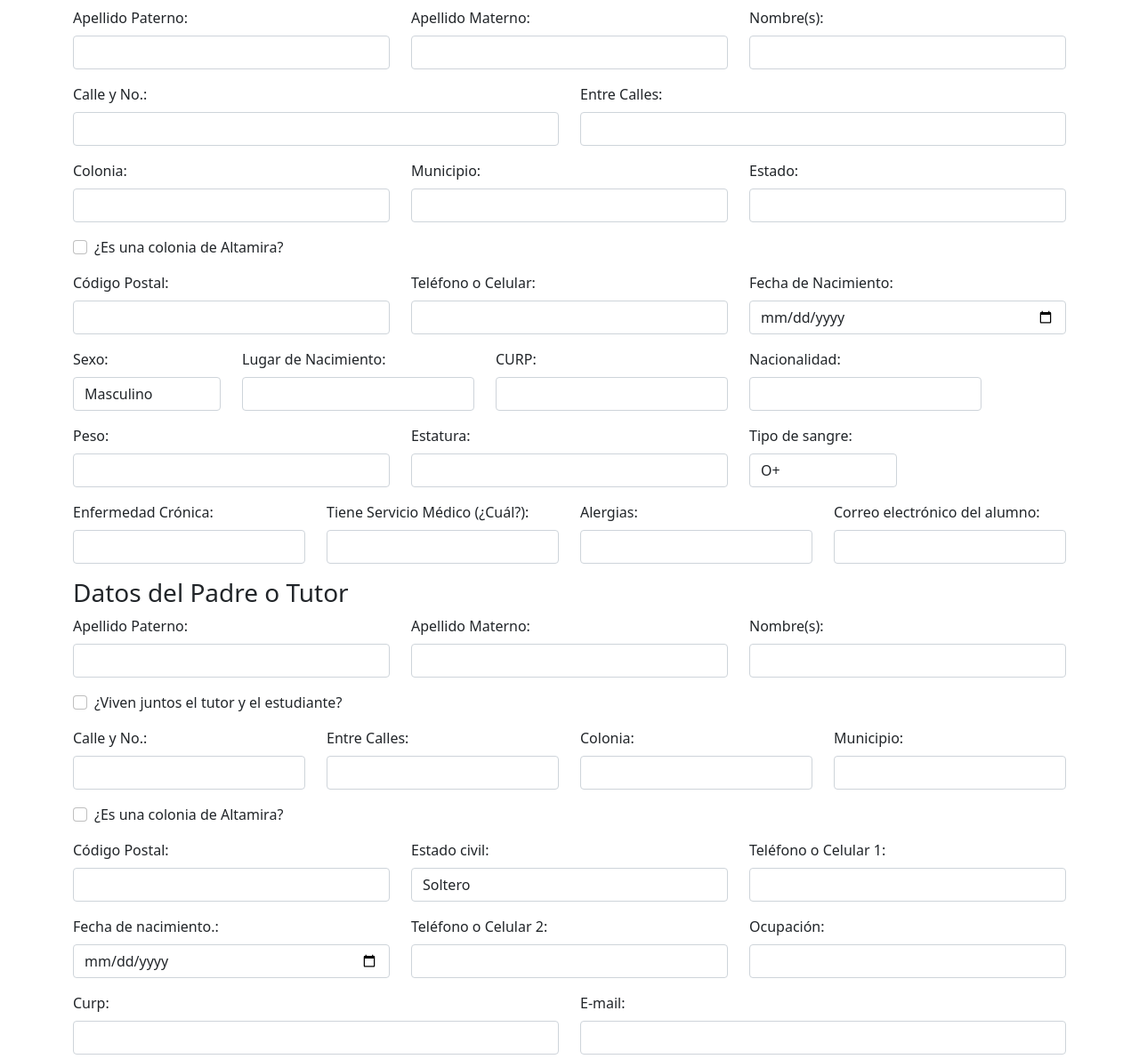
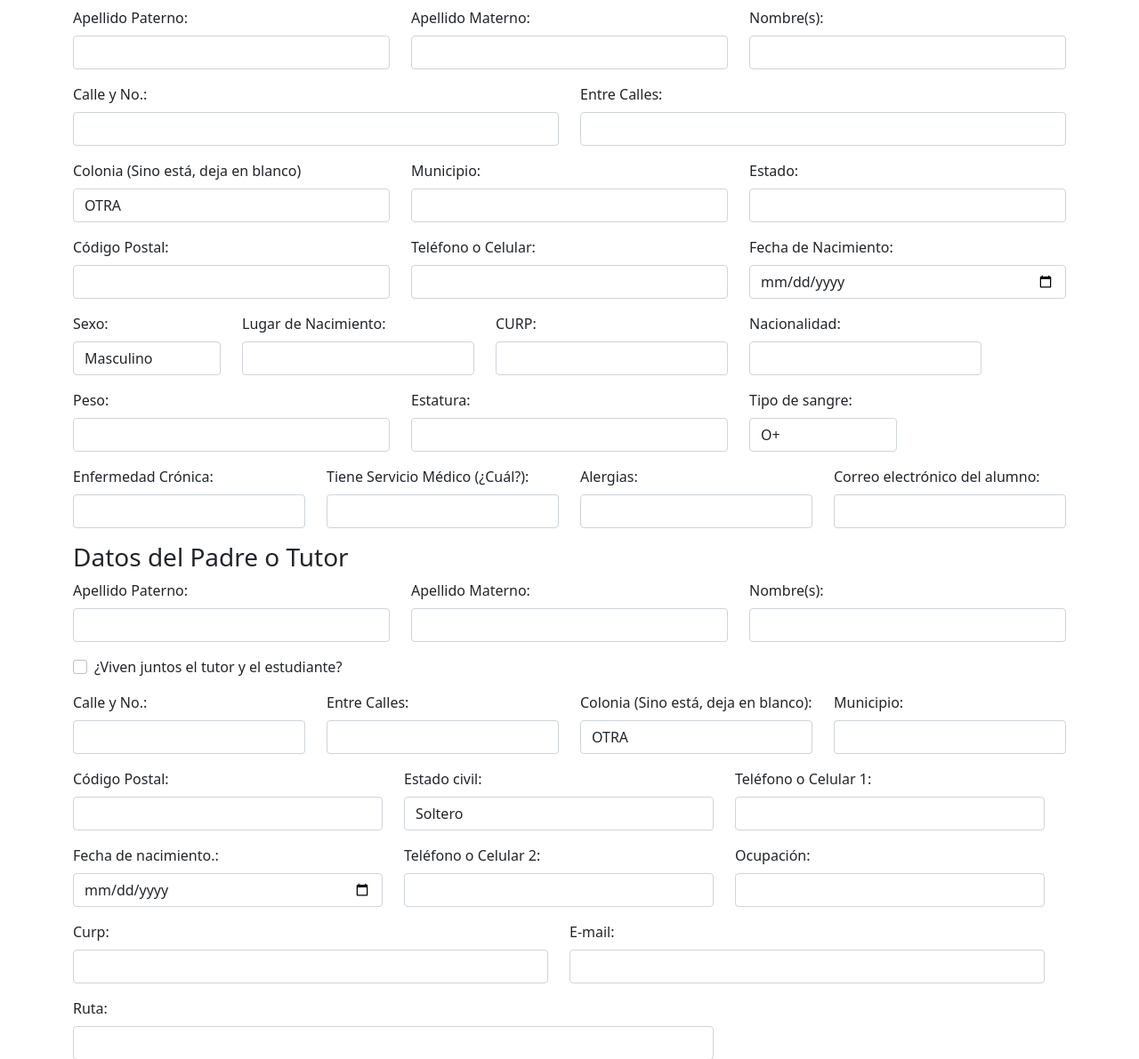
Before and after one commit to BrayanGR21/Formulario, a PHP site: page / in a window 1280 px wide. Shown: the part 184-1375 px from the top of the page at 89% size. Run offline with PHP 8.4, Linux system fonts and the light colour scheme; some libraries are stand-ins or nearby versions.

Commit message:
Add files via upload

```diff
--- a/rutas/index.php
+++ b/rutas/index.php
@@ -94,10 +94,13 @@
 
             <div class="row">
                 <div class="mb-3 col-md-4">
-                    <label for="colonia" class="form-label">Colonia:</label>
-                    <input type="text" class="form-control" id="n_colonia" name="colonia" required>
-                    <input type="hidden"   id="id_colonia" name="id_colonia" required>
+                    <label for="colonia" class="form-label">Colonia (Sino está, deja en blanco)</label>
+                    <input type="text" class="form-control" id="n_colonia" name="colonia" value="OTRA" required
+                            onfocus="if (this.value === 'OTRA') { this.value = ''; }"
+                            onblur="if (this.value === '') { this.value = 'OTRA'; }">
+                    <input type="hidden" id="id_colonia" name="id_colonia" required>
                 </div>
+
                 <div class="mb-3 col-md-4">
                     <label for="municipio" class="form-label">Municipio:</label>
                     <input type="text" class="form-control" id="municipio" name="municipio" required>
@@ -106,35 +109,21 @@
                     <label for="estado" class="form-label">Estado:</label>
                     <input type="text" class="form-control" id="estado" name="estado" required>
                 </div>
+
+                <script>
+                    document.getElementById('n_colonia').addEventListener('input', function() {
+                        // Solo establecer Altamira y Tamaulipas si el campo de colonia tiene texto
+                        if (this.value.trim() !== '') {
+                            document.getElementById('municipio').value = 'Altamira';
+                            document.getElementById('estado').value = 'Tamaulipas';
+                        } else {
+                            // Limpiar los campos si no hay texto en colonia
+                            document.getElementById('municipio').value = '';
+                            document.getElementById('estado').value = '';
+                        }
+                    });
+                </script>
             </div>
-            <div class="form-check mb-3">
-                <input class="form-check-input" type="checkbox" id="esAltamira" onchange="llenarCamposAltamira()">
-                <label class="form-check-label" for="esAltamira">
-                    ¿Es una colonia de Altamira?
-                </label>
-            </div>
-
-            <!-- Si es que es de Altamira -->
-            <script>
-            function llenarCamposAltamira() {
-                const esAltamira = document.getElementById("esAltamira").checked;
-                const municipioInput = document.getElementById("municipio");
-                const estadoInput = document.getElementById("estado");
-
-                if (esAltamira) {
-                    municipioInput.value = "Altamira";
-                    estadoInput.value = "Tamaulipas";
-                    municipioInput.readOnly = true;
-                    estadoInput.readOnly = true;
-                } else {
-                    municipioInput.value = "";
-                    estadoInput.value = "";
-                    municipioInput.readOnly = false;
-                    estadoInput.readOnly = false;
-                }
-            }
-            </script>
-
 
             <div class="row">
                 <div class="mb-3 col-md-4">
@@ -239,7 +228,7 @@
                     ¿Viven juntos el tutor y el estudiante?
                 </label>
             </div>
-<!-- Si es de altamira pero del tutor -->
+
             <div class="row">
                 <div class="mb-3 col-md-3">
                     <label for="calle_tutor" class="form-label">Calle y No.:</label>
@@ -250,35 +239,25 @@
                     <input type="text" class="form-control" id="entre_calles_tutor" name="entre_calles_tutor" required>
                 </div>
                 <div class="mb-3 col-md-3">
-                    <label for="colonia_tutor" class="form-label">Colonia:</label>
-                    <input type="text" class="form-control" id="colonia_tutor" name="colonia_tutor" required>
+                    <label for="colonia_tutor" class="form-label">Colonia (Sino está, deja en blanco):</label>
+                    <input type="text" class="form-control" id="colonia_tutor" name="colonia_tutor" value="OTRA" required
+                            onfocus="if (this.value === 'OTRA') { this.value = ''; }"
+                            onblur="if (this.value === '') { this.value = 'OTRA'; }">
                 </div>
+
                 <div class="mb-3 col-md-3">
                     <label for="municipio_tutor" class="form-label">Municipio:</label>
                     <input type="text" class="form-control" id="municipio_tutor" name="municipio_tutor" required>
                 </div>
-            </div>
-            <div class="form-check mb-3">
-                <input class="form-check-input" type="checkbox" id="esAltamiraTutor" onchange="llenarMunicipioAltamiraTutor()">
-                <label class="form-check-label" for="esAltamiraTutor">
-                    ¿Es una colonia de Altamira?
-                </label>
-            </div>
-
-            <script>
-            function llenarMunicipioAltamiraTutor() {
-                const esAltamira = document.getElementById("esAltamiraTutor").checked;
-                const municipioInput = document.getElementById("municipio_tutor");
-
-                if (esAltamira) {
-                    municipioInput.value = "Altamira";
-                    municipioInput.readOnly = true;
-                } else {
-                    municipioInput.value = "";
-                    municipioInput.readOnly = false;
-                }
-            }
-            </script>
+                <script>
+                    document.getElementById('colonia_tutor').addEventListener('input', function() {
+                        if (this.value.trim() !== '') {
+                            document.getElementById('municipio_tutor').value = 'Altamira';
+                        } else {
+                            document.getElementById('municipio_tutor').value = '';
+                        }
+                    });
+                </script>
 
             <script>
             function llenarCamposTutor() {
```
Also changed, not shown: rutas/panel.php (+25 -0 lines), rutas/php/api.php (+34 -6 lines).
